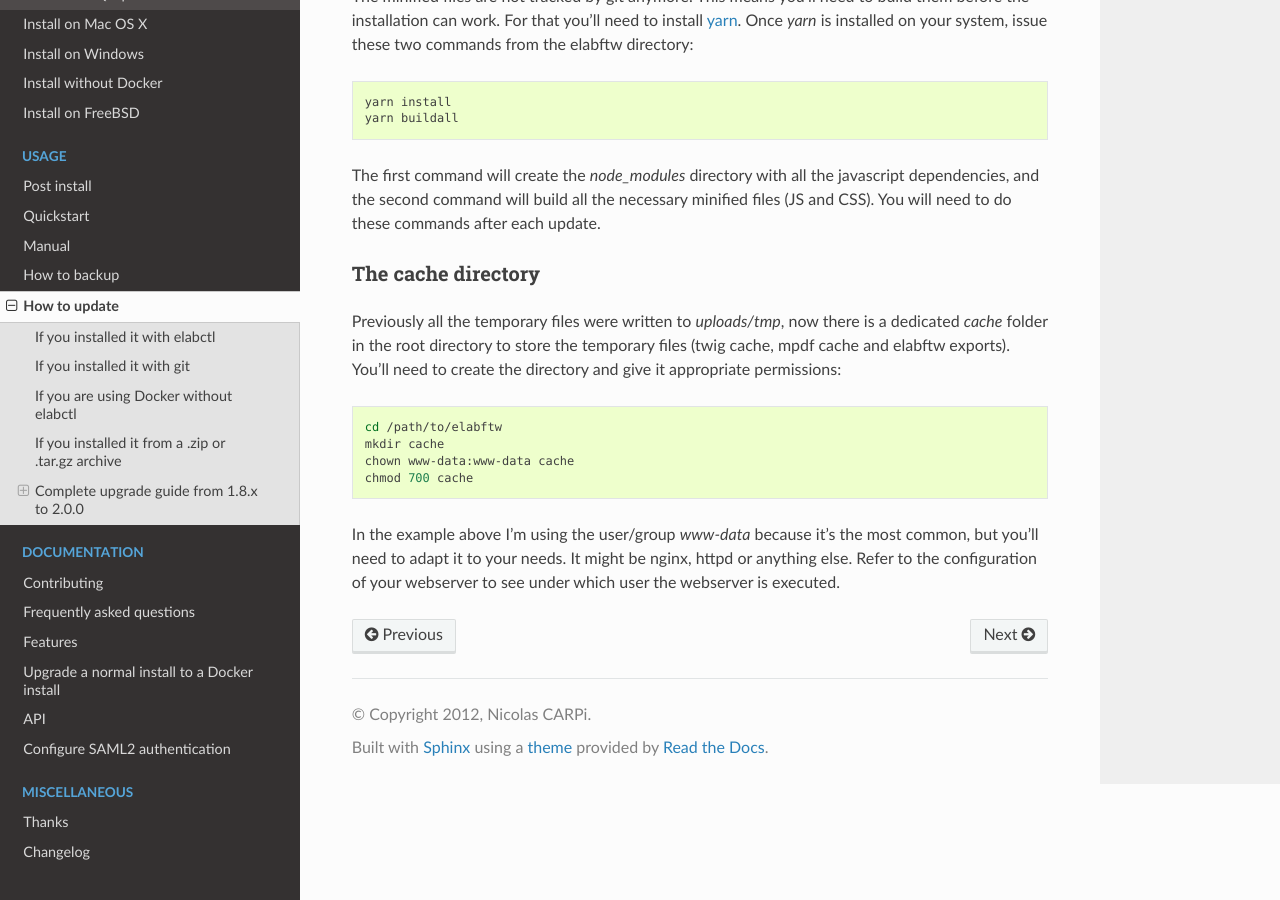
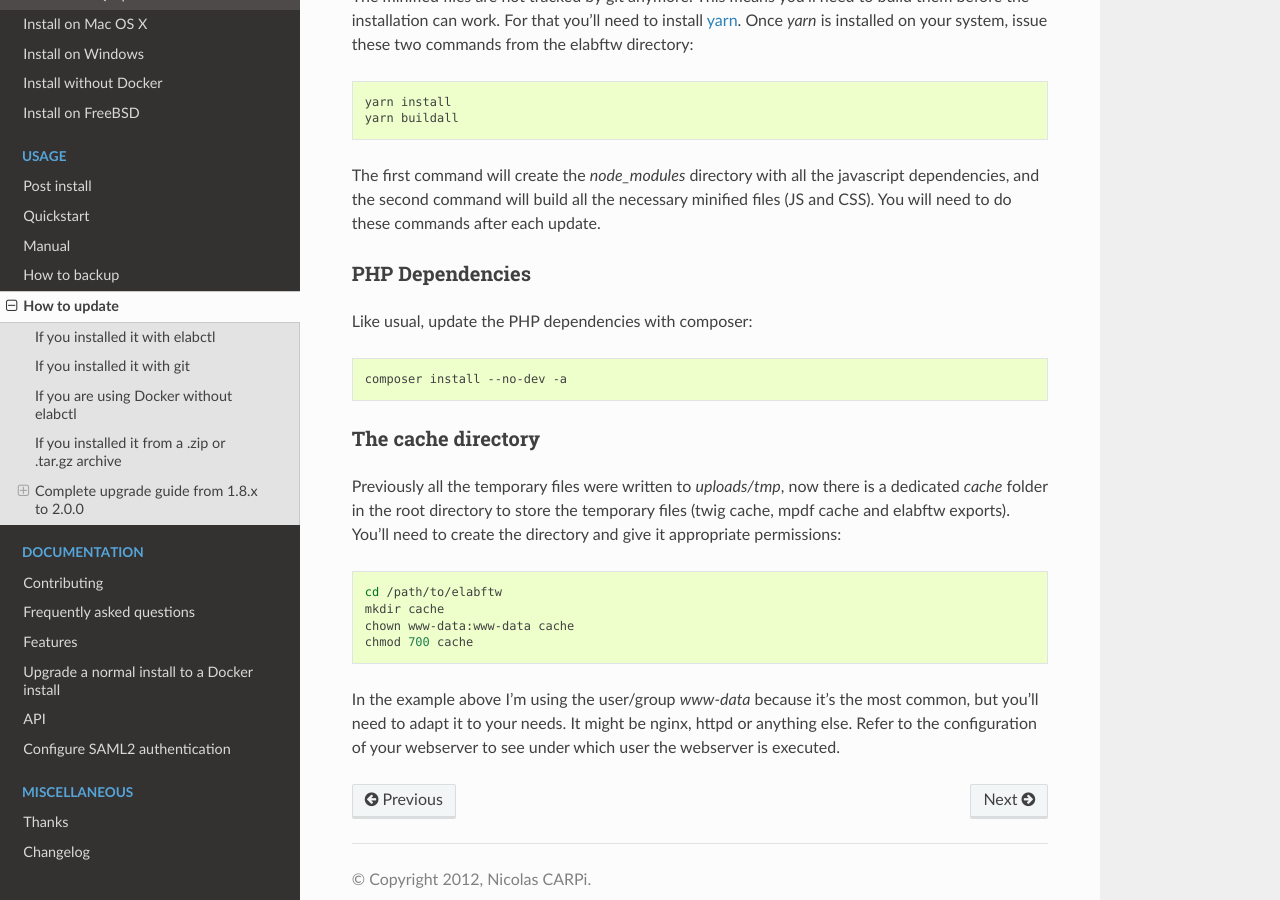
Before and after one commit to elabftw/elabdoc, a Sphinx documentation site: the page built from doc/how-to-update.rst, in a window 1280 px wide and 900 px high, scrolled down 2943 px. Built offline with Sphinx 7.4.7 and the Read the Docs theme 2.0.0, drawn with Linux system fonts in a browser that asks for light colours; pages that are not in the unit, such as notebooks, are missing from menus.

Commit message:
add composer step in howto

```diff
--- a/doc/how-to-update.rst
+++ b/doc/how-to-update.rst
@@ -117,6 +117,15 @@ The minified files are not tracked by git anymore. This means you'll need to bui
 
 The first command will create the `node_modules` directory with all the javascript dependencies, and the second command will build all the necessary minified files (JS and CSS). You will need to do these commands after each update.
 
+PHP Dependencies
+----------------
+
+Like usual, update the PHP dependencies with composer:
+
+.. code-block:: bash
+
+    composer install --no-dev -a
+
 The cache directory
 -------------------
 
```
